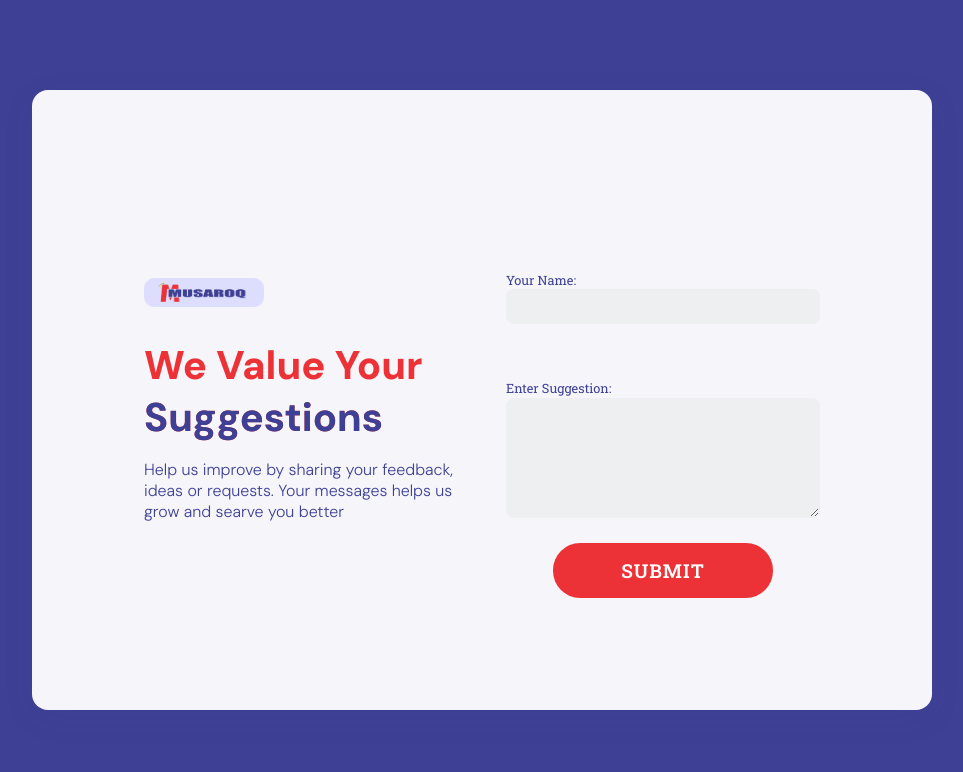
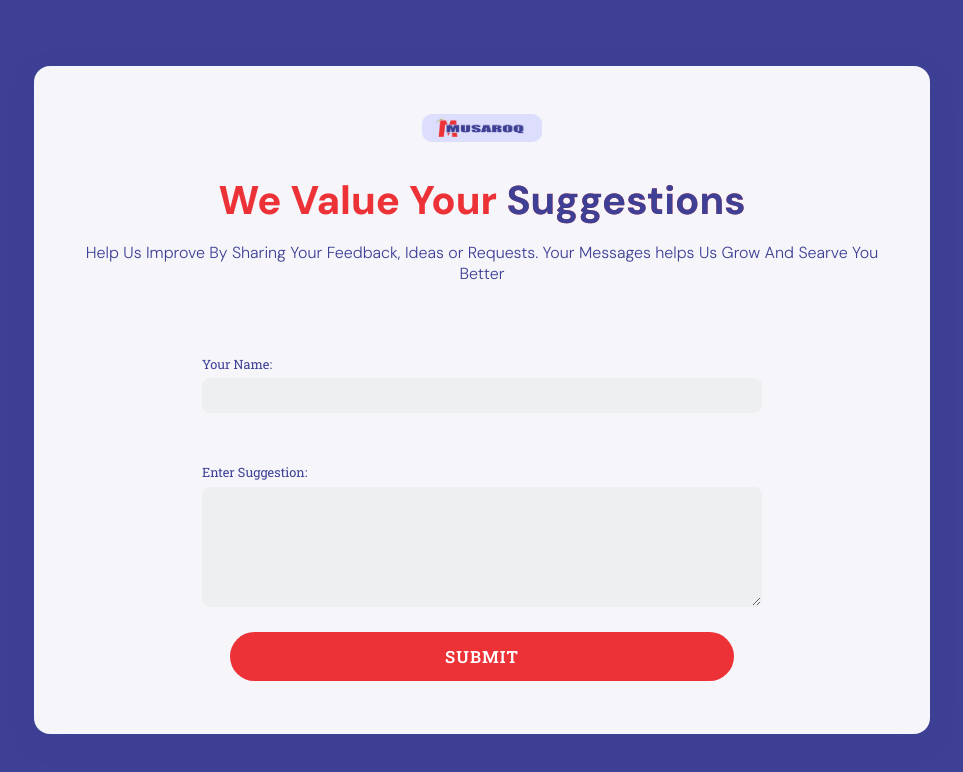
Before and after one commit to x100LogicGuru/Musaroq-Suggestion-box, a plain HTML site: page index.html in a window 1280 px wide. Shown: the whole page, without its empty margins (158-1121 px from the left). Drawn offline with nearby package versions, Linux system fonts and the light colour scheme.

Commit message:
final commit

```diff
--- a/index.html
+++ b/index.html
@@ -33,8 +33,8 @@
         <div class="header-text">
           <h1>We Value Your <span class="highlight-suggestion">Suggestions</span> </h1>
           <p>
-            Help us improve by sharing your feedback, ideas or requests. Your
-            messages helps us grow and searve you better
+            Help Us Improve By Sharing Your Feedback, Ideas or Requests. Your
+            Messages helps Us Grow And Searve You Better
           </p>
         </div>
       </div>
--- a/style.css
+++ b/style.css
@@ -21,10 +21,10 @@ body {
   background: rgba(255, 255, 255, 0.95);
   border-radius: 16px;
   box-shadow: 0 8px 32px rgba(60, 64, 149, 0.08);
-  padding: 7rem;
-  max-width: 900px;
-  width: 100%;
-  gap: 3rem;
+  padding: 5rem;
+  width: 55%;
+
+  gap: 5rem;
 
 }
 
@@ -91,7 +91,7 @@ body {
 .header-text p {
   font-family: "DM Sans", sans-serif;
   font-weight: 300;
-  font-size: 1rem;
+  font-size: 16px;
   color: #3e4095;
   margin: 0;
 
@@ -124,7 +124,7 @@ body {
   display: flex;
   flex-direction: column;
   justify-content: center;
-  padding-top: 2rem;
+  padding-top: 0rem;
 
 }
 
@@ -144,7 +144,7 @@ label {
   font-size: 0.8rem;
   font-family: "Roboto Slab", serif;
   padding-top: 19px;
-  top: 1.2rem;
+  top: 0.9rem;
 
 }
 
@@ -159,6 +159,7 @@ textarea {
   color: #222;
   transition: border-color 0.2s, background 0.2s;
   resize: none;
+
 }
 
 input:focus,
@@ -462,12 +463,60 @@ form > div {
 }
 
 /* Responsive styles */
+
+@media (max-width: 1600px) {
+
+  .card-container {
+    flex-direction: row;
+    padding: 3rem;
+    width: 100%;
+  }
+  .flex-container {
+    width: 100%;
+  }
+  .form-container {
+    width: 70%;
+    padding-top: 1px;
+  }
+}
+@media (max-width: 1600px) {
+  .card-container {
+    flex-direction: column;
+    padding: 3rem;
+    width: 70%;
+    gap: 2rem;
+  }
+  .logo-img{
+    justify-content: center;
+  }
+  .header-text h1 {
+    font-size: 2.5rem;
+    width: 100%;
+    text-align: center;
+  }
+  .header-text p {
+    text-align: center;
+    font-size: 16px;
+  }
+  .form-container {
+    width: 70%;
+    padding-top: 1px;
+  }
+  .btn {
+    width: 90%;
+    font-size: 1.05rem;
+    padding: 13px;
+    min-width: 90px;
+    max-width: 98vw;
+
+}
+
 @media (max-width: 900px) {
   .card-container {
-    flex-direction: row;
-    gap: 2rem;
+    flex-direction: column;
+    gap: 1rem;
     padding: 1.5rem;
-    width: 90%;
+    width: 70%;
   }
   .flex-container {
     width: 70%;
@@ -521,33 +570,34 @@ form > div {
   }
 
 }
-@media (max-width: 600px) {
+@media (max-width: 850px) {
   .card-container {
-    padding: 3rem;
+    flex-direction: column;
+    padding: 5rem;
     width: 90%;
-    max-width: 98vw;
-    gap: 1.2rem;
   }
-  .flex-container {
-    width: 90%;
 
-
+  .header-text h1 {
+    font-size: 2.5rem;
+    width: 100%;
+    text-align: center;
   }
-  form {
-    padding-top:10px ;
-  }
-  .header-text h1 {
-    font-size: 2rem;
-    width: 100%;
+  .header-text p {
+    text-align: center;
+    font-size: 16px;
   }
   .form-container {
+    width: 70%;
     padding-top: 1px;
+  }
+  .btn {
+    width: 90%;
+    font-size: 1.05rem;
+    padding: 13px;
+    min-width: 90px;
+    max-width: 98vw;
+  }
 
-  }
-  .logo-img img {
-    width: 100px;
-    margin-bottom: 1rem;
-  }
 }
 
 @media (max-width: 500px) {
```
